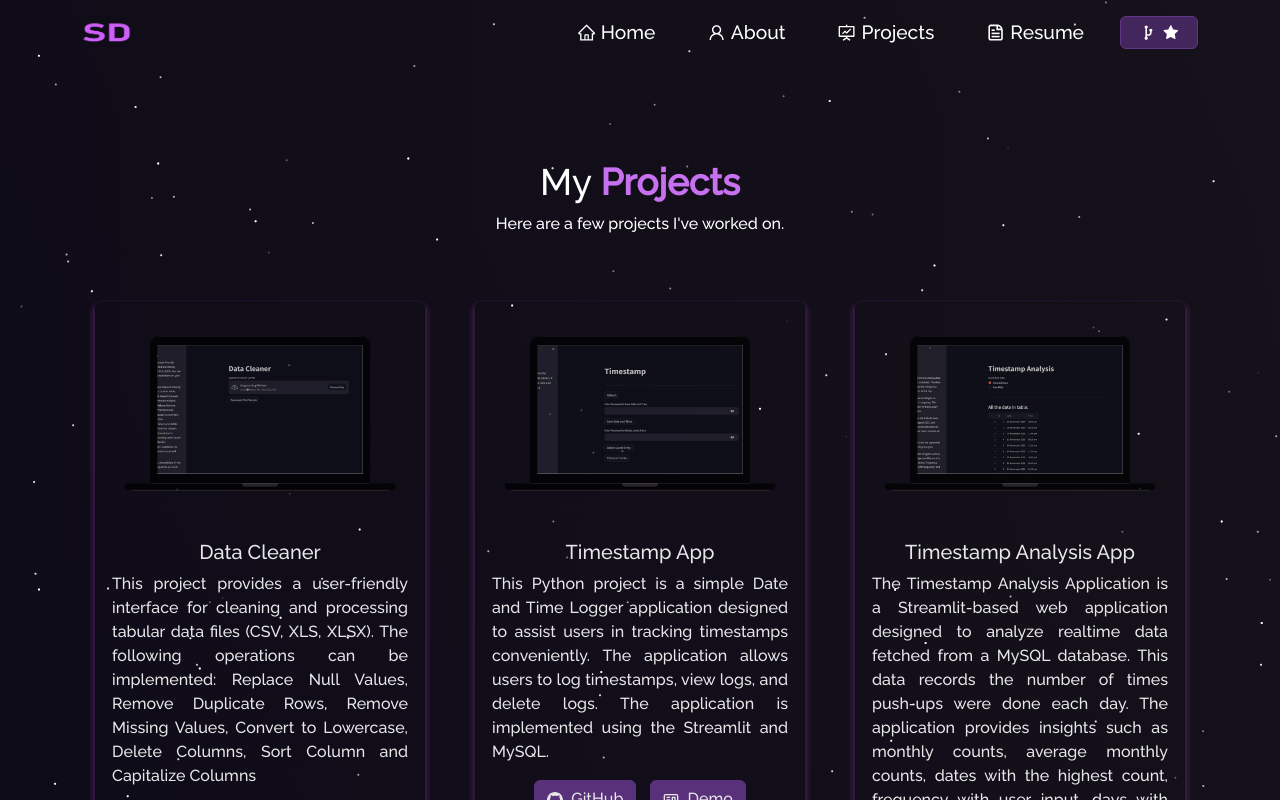
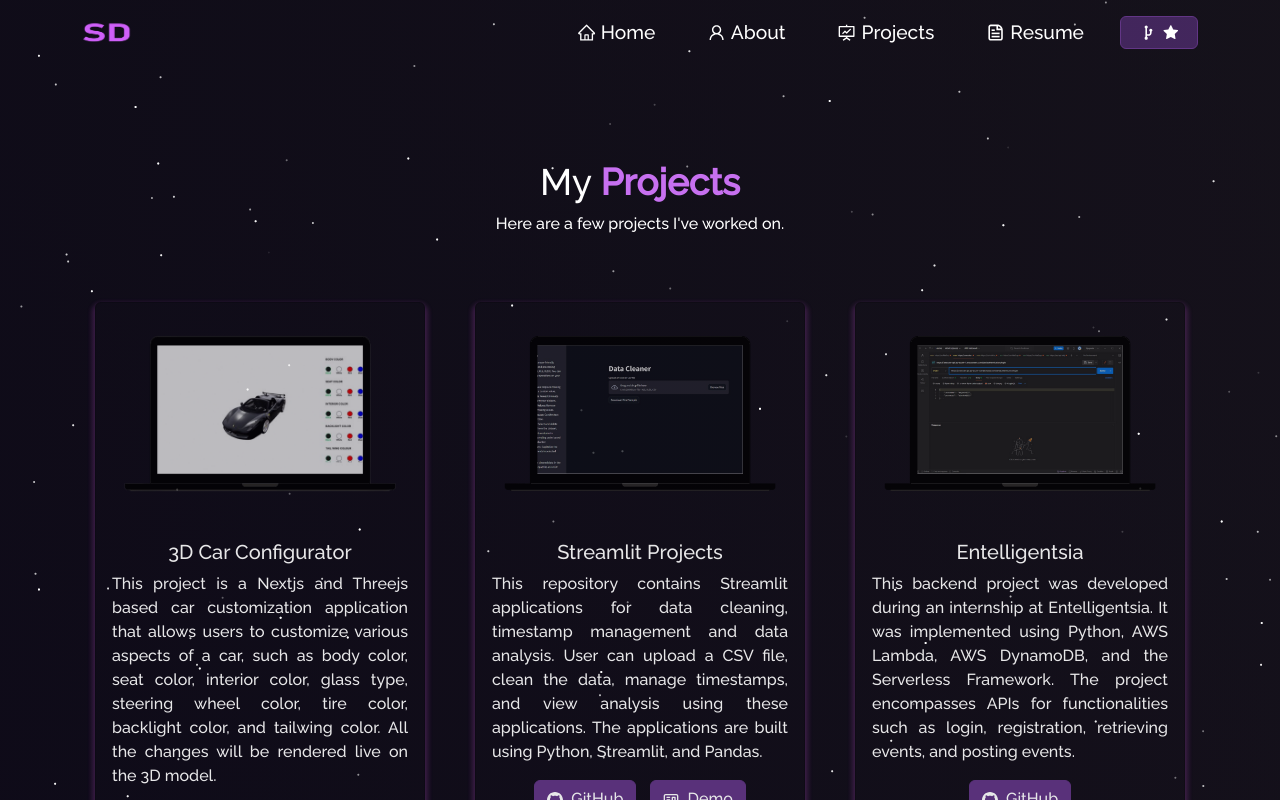
Before and after one commit to SiddhantDembi/Portfolio, a React (Create React App) app: page /project in a window 1280 px wide. Shown: the top 800 px of the page. Built offline with nearby package versions, Linux system fonts and the light colour scheme.

Commit message:
new projects

```diff
--- a/src/components/About/AboutCard.js
+++ b/src/components/About/AboutCard.js
@@ -13,7 +13,7 @@
             <br />
             Currently pursuing my Bachelors in Engineering in Information Technology from Thadomal Shahani Engineering College.
             <br />
-            Third year student at the University of Mumbai.
+            Final year student at the University of Mumbai.
             <br />
             <br />
             Apart from coding, some other activities that I love to do!
--- a/src/components/About/Techstack.js
+++ b/src/components/About/Techstack.js
@@ -18,7 +18,9 @@
   SiAmazondynamodb,
   SiBootstrap,
   SiServerless,
-
+  SiTypescript,
+  SiTailwindcss,
+  SiNextdotjs
 } from "react-icons/si";
 
 import {
@@ -45,6 +47,9 @@
         <SiJavascript />
       </Col>
       <Col xs={4} md={2} className="tech-icons">
+        <SiTypescript />
+      </Col>
+      <Col xs={4} md={2} className="tech-icons">
         <SiHtml5 />
       </Col>
       <Col xs={4} md={2} className="tech-icons">
@@ -54,10 +59,19 @@
         <SiBootstrap />
       </Col>
       <Col xs={4} md={2} className="tech-icons">
+        <SiTailwindcss />
+      </Col>
+      <Col xs={4} md={2} className="tech-icons">
         <SiReact />
       </Col>
       <Col xs={4} md={2} className="tech-icons">
+        <SiNextdotjs />
+      </Col>
+      <Col xs={4} md={2} className="tech-icons">
         <SiFlask />
+      </Col>
+      <Col xs={4} md={2} className="tech-icons">
+        <SiServerless />
       </Col>
       <Col xs={4} md={2} className="tech-icons">
         <SiStreamlit />
@@ -72,9 +86,13 @@
         <SiAmazondynamodb />
       </Col>
 
-      <Col xs={4} md={2} className="tech-icons">
-        <SiServerless />
-      </Col>
+
+
+
+
+
+
+
     </Row>
   );
 }
--- a/src/components/About/Toolstack.js
+++ b/src/components/About/Toolstack.js
@@ -15,7 +15,10 @@
   SiAdobeaftereffects,
   SiAdobeillustrator,
   SiAdobelightroom,
-  SiAdobephotoshop
+  SiAdobephotoshop,
+  SiLinux,
+  SiKalilinux,
+  SiBlender
 } from "react-icons/si";
 
 function Toolstack() {
@@ -31,7 +34,7 @@
         <SiGit />
       </Col>
       <Col xs={4} md={2} className="tech-icons">
-        <SiUbuntu />
+        <SiLinux />
       </Col>
       <Col xs={4} md={2} className="tech-icons">
         <SiPostman />
@@ -40,7 +43,7 @@
         <SiVisualstudiocode />
       </Col>
       <Col xs={4} md={2} className="tech-icons">
-        <SiTableau />
+        <SiKalilinux />
       </Col>
       <Col xs={4} md={2} className="tech-icons">
         <SiMicrosoftexcel />
@@ -49,7 +52,7 @@
         <SiDocker />
       </Col>
       <Col xs={4} md={2} className="tech-icons">
-        <SiPowerbi />
+        <SiBlender />
       </Col>
       <Col xs={4} md={2} className="tech-icons">
         <SiAdobepremierepro />
--- a/src/components/Home/Home2.js
+++ b/src/components/Home/Home2.js
@@ -19,20 +19,20 @@
               LET ME <span className="purple"> INTRODUCE </span> MYSELF
             </h1>
             <p className="home-about-body">
-            I am a third-year IT engineering student at the University of Mumbai with a real passion for tech.
+            I am a final-year IT engineering student at the University of Mumbai with a real passion for tech.
               <br />
               <br />I am fluent in
               <i>
-                <b className="purple"> Python, Flask and AWS </b>
+                <b className="purple"> React, Python, and AWS </b>
               </i>
               <br />
               <br />
               My field of Interest's are  &nbsp;
               <i>
-                <b className="purple">Backend Development, Data Analytics </b> and
+                <b className="purple">Web Development, Data Analytics </b> and
                 also in areas related to{" "}
                 <b className="purple">
-                  Machine Learning.
+                  Networking.
                 </b>
               </i>
               <br />
--- a/src/components/Home/Type.js
+++ b/src/components/Home/Type.js
@@ -8,7 +8,7 @@
         strings: [
           "Tech Enthusiast",
           "Python Developer",
-          "Backend Developer",
+          "Web Developer",
           "Data Analyst",
         ],
         autoStart: true,
--- a/src/components/Projects/Projects.js
+++ b/src/components/Projects/Projects.js
@@ -2,12 +2,11 @@
 import { Container, Row, Col } from "react-bootstrap";
 import ProjectCard from "./ProjectCards";
 import Particle from "../Particle";
-import timestamp from "../../Assets/Projects/timestamp.png";
+import car from "../../Assets/Projects/car.png";
 import real_estate from "../../Assets/Projects/real.png";
 import movie from "../../Assets/Projects/movie.png";
 import farm from "../../Assets/Projects/farm.png";
 import career from "../../Assets/Projects/career.png";
-import analysis from "../../Assets/Projects/analysis.png";
 import dataclean from "../../Assets/Projects/Datacleaner.png";
 import insta from "../../Assets/Projects/insta.png";
 import intel from "../../Assets/Projects/intel.png";
@@ -25,36 +24,26 @@
           Here are a few projects I've worked on.
         </p>
         <Row style={{ justifyContent: "center", paddingBottom: "10px" }}>
+
           <Col md={4} className="project-card">
             <ProjectCard
-              imgPath={dataclean}
+              imgPath={car}
               isBlog={false}
-              title="Data Cleaner"
-              description="This project provides a user-friendly interface for cleaning and processing tabular data files (CSV, XLS, XLSX). The following operations can be implemented: Replace Null Values, Remove Duplicate Rows, Remove Missing Values, Convert to Lowercase, Delete Columns, Sort Column and Capitalize Columns"
-              ghLink="https://github.com/SiddhantDembi/Data-Cleaning"
-              demoLink="https://datacleaner.streamlit.app/"
+              title="3D Car Configurator"
+              description="This project is a Nextjs and Threejs based car customization application that allows users to customize various aspects of a car, such as body color, seat color, interior color, glass type, steering wheel color, tire color, backlight color, and tailwing color. All the changes will be rendered live on the 3D model."
+              ghLink="https://github.com/SiddhantDembi/3d-car-configurator"
+              demoLink="https://3d-car-configurator-beta.vercel.app/"
             />
           </Col>
 
           <Col md={4} className="project-card">
             <ProjectCard
-              imgPath={timestamp}
+              imgPath={dataclean}
               isBlog={false}
-              title="Timestamp App"
-              description="This Python project is a simple Date and Time Logger application designed to assist users in tracking timestamps conveniently. The application allows users to log timestamps, view logs, and delete logs. The application is implemented using the Streamlit and MySQL."
-              ghLink="https://github.com/SiddhantDembi/Time-Stamp-Project"
-              demoLink="https://timestamp.streamlit.app/"
-            />
-          </Col>
-
-          <Col md={4} className="project-card">
-            <ProjectCard
-              imgPath={analysis}
-              isBlog={false}
-              title="Timestamp Analysis App"
-              description="The Timestamp Analysis Application is a Streamlit-based web application designed to analyze realtime data fetched from a MySQL database. This data records the number of times push-ups were done each day. The application provides insights such as monthly counts, average monthly counts, dates with the highest count, frequency with user input, days with frequency, and hourly frequency."
-              ghLink="https://github.com/SiddhantDembi/Date-Time-Analysis"
-              demoLink="https://timestampanalysis.streamlit.app/"
+              title="Streamlit Projects"
+              description="This repository contains Streamlit applications for data cleaning, timestamp management and data analysis. User can upload a CSV file, clean the data, manage timestamps, and view analysis using these applications. The applications are built using Python, Streamlit, and Pandas."
+              ghLink="https://github.com/SiddhantDembi/streamlit-projects"
+              demoLink="https://webproject.streamlit.app/"
             />
           </Col>
 
```
Also changed, not shown: src/Assets/Projects/car.png (added), 1 other file (tests, documents, lock files or other folders).
